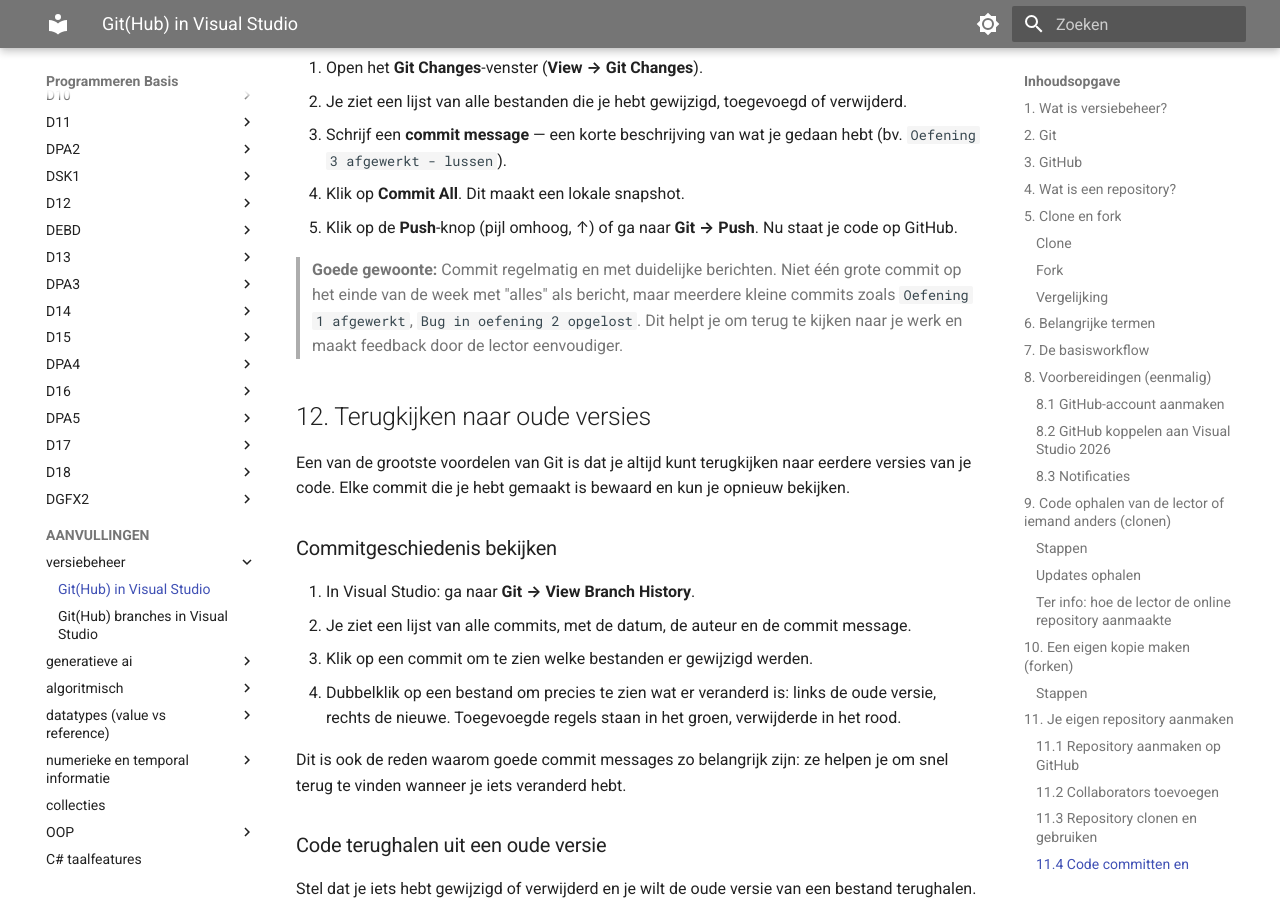
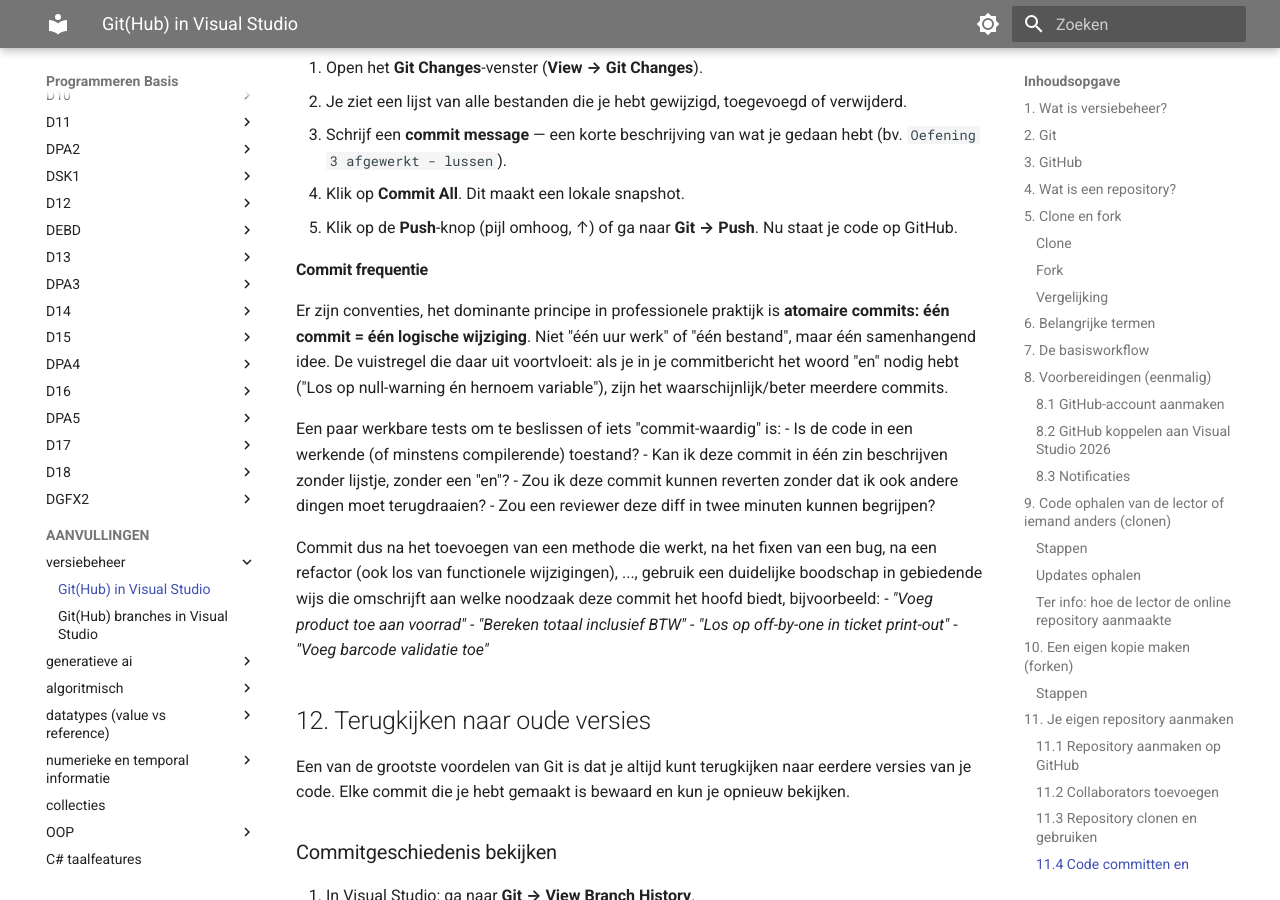
Before and after one commit to GRAD-PRG/PB, an MkDocs documentation site: the page built from docs/Aanvulling - Git(Hub) in Visual Studio.md, in a window 1280 px wide and 900 px high, scrolled down 7554 px. Built offline with MkDocs 1.6.1 and Material for MkDocs 9.7.7, drawn with Linux system fonts in a browser that asks for light colours.

Commit message:
Voeg toe info over verwachte commit frequentie

```diff
--- a/docs/Aanvulling - Git(Hub) in Visual Studio.md
+++ b/docs/Aanvulling - Git(Hub) in Visual Studio.md
@@ -210,7 +210,21 @@
 4. Klik op **Commit All**. Dit maakt een lokale snapshot.
 5. Klik op de **Push**-knop (pijl omhoog, ↑) of ga naar **Git → Push**. Nu staat je code op GitHub.
 
-> **Goede gewoonte:** Commit regelmatig en met duidelijke berichten. Niet één grote commit op het einde van de week met "alles" als bericht, maar meerdere kleine commits zoals `Oefening 1 afgewerkt`, `Bug in oefening 2 opgelost`. Dit helpt je om terug te kijken naar je werk en maakt feedback door de lector eenvoudiger.
+#### Commit frequentie
+
+Er zijn conventies, het dominante principe in professionele praktijk is **atomaire commits: één commit = één logische wijziging**.  Niet "één uur werk" of "één bestand", maar één samenhangend idee.  De vuistregel die daar uit voortvloeit: als je in je commitbericht het woord "en" nodig hebt ("Los op null-warning én hernoem variable"), zijn het waarschijnlijk/beter meerdere commits.
+
+Een paar werkbare tests om te beslissen of iets "commit-waardig" is:
+- Is de code in een werkende (of minstens compilerende) toestand?
+- Kan ik deze commit in één zin beschrijven zonder lijstje, zonder een "en"?
+- Zou ik deze commit kunnen reverten zonder dat ik ook andere dingen moet terugdraaien?
+- Zou een reviewer deze diff in twee minuten kunnen begrijpen?
+
+Commit dus na het toevoegen van een methode die werkt, na het fixen van een bug, na een refactor (ook los van functionele wijzigingen), ..., gebruik een duidelijke boodschap in gebiedende wijs die omschrijft aan welke noodzaak deze commit het hoofd biedt, bijvoorbeeld:
+- _"Voeg product toe aan voorrad"_
+- _"Bereken totaal inclusief BTW"_
+- _"Los op off-by-one in ticket print-out"_
+- _"Voeg barcode validatie toe"_
 
 ## 12. Terugkijken naar oude versies
 
```
